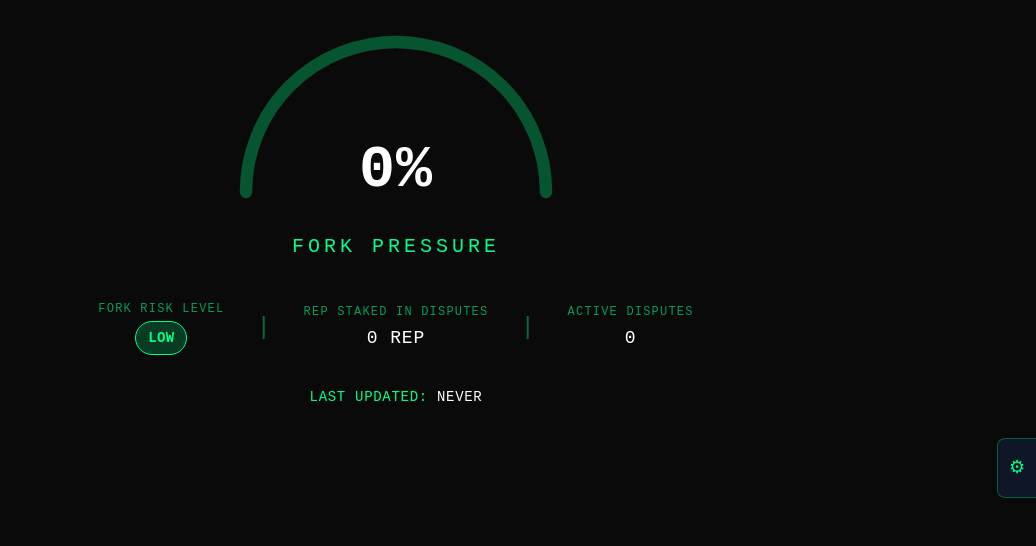
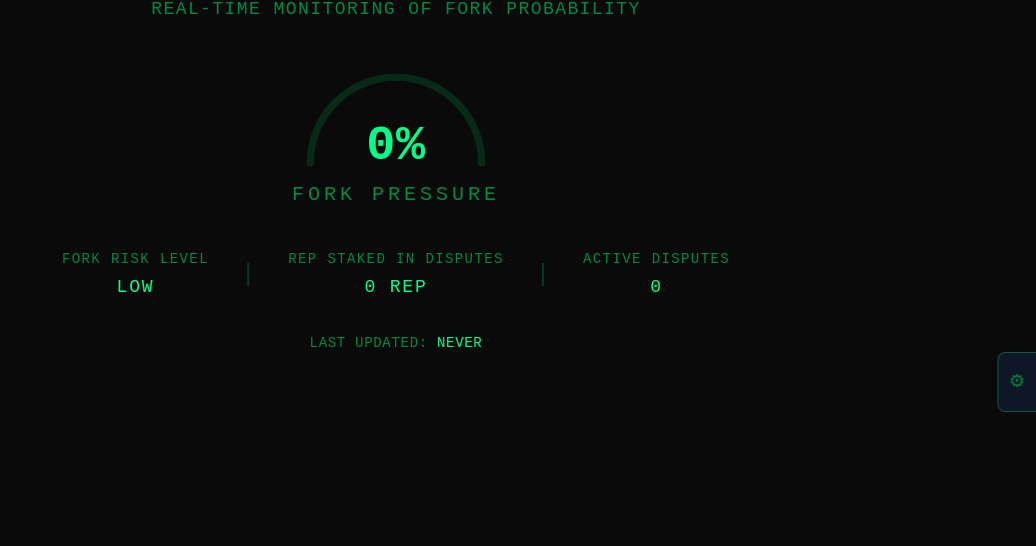
Before and after one commit to vbenter/augur-fork-meter, an Astro site: page / in a window 1280 px wide. Shown: the part 254-800 px from the top of the page, without its empty margins (244-1280 px from the left). Built offline with nearby package versions, Linux system fonts and the light colour scheme; Astro itself is replaced by a stand-in of ours; a web font is replaced by a local one.

Commit message:
Redesign floating controls and enhance UI with scenario buttons
- Replace single Random button with three scenario-specific buttons (Low/Medium/High Risk)
- Add control descriptions and improved panel layout
- Simplify risk badge to colored text without background/borders
- Update color scheme to use muted-primary throughout interface
- Add green glow effect to gauge arc using CSS drop-shadow
- Fix arc border width issue at low percentages
- Improve gauge display sizing and typography
- Add Claude settings and Playwright test exclusions

```diff
--- a/src/components/DataPanels.tsx
+++ b/src/components/DataPanels.tsx
@@ -15,24 +15,24 @@ export const DataPanels: React.FC<DataPanelsProps> = ({
   return (
     <div className={cn("flex flex-wrap items-center justify-center gap-8 mt-8")}>
       <div className="flex flex-col items-center">
-        <div className="text-xs mb-1 uppercase tracking-[0.1em] font-light text-primary/60">FORK RISK LEVEL</div>
-        <div className="text-lg font-light text-white tracking-[0.05em]">
+        <div className="text-sm mb-1 uppercase tracking-[0.1em] font-light text-muted-primary">FORK RISK LEVEL</div>
+        <div className="text-lg uppercase font-light text-white tracking-[0.1em]">
           <RiskBadge level={riskLevel.level} />
         </div>
       </div>
 
-      <div className="text-primary/40 text-2xl font-light">|</div>
+      <div className="text-muted-primary/40 text-2xl font-light">|</div>
 
       <div className="flex flex-col items-center">
-        <div className="text-xs mb-1 uppercase tracking-[0.1em] font-light text-primary/60">REP STAKED IN DISPUTES</div>
-        <div className="text-lg font-light text-white tracking-[0.05em]">{formatNumber(repStaked)} REP</div>
+        <div className="text-sm mb-1 uppercase tracking-[0.1em] font-light text-muted-primary">REP STAKED IN DISPUTES</div>
+        <div className="text-lg uppercase font-light text-primary tracking-[0.1em]">{formatNumber(repStaked)} REP</div>
       </div>
 
-      <div className="text-primary/40 text-2xl font-light">|</div>
+      <div className="text-muted-primary/40 text-2xl font-light">|</div>
 
       <div className="flex flex-col items-center">
-        <div className="text-xs mb-1 uppercase tracking-[0.1em] font-light text-primary/60">ACTIVE DISPUTES</div>
-        <div className="text-lg font-light text-white tracking-[0.05em]">{activeDisputes.toString()}</div>
+        <div className="text-sm mb-1 uppercase tracking-[0.1em] font-light text-muted-primary">ACTIVE DISPUTES</div>
+        <div className="text-lg uppercase font-light text-primary tracking-[0.1em]">{activeDisputes.toString()}</div>
       </div>
     </div>
   );
--- a/src/components/FloatingControls.tsx
+++ b/src/components/FloatingControls.tsx
@@ -5,7 +5,9 @@ import type { FloatingControlsProps } from '../types/gauge';
 export const FloatingControls: React.FC<FloatingControlsProps> = ({
   percentage,
   onSliderChange,
-  onRandomClick,
+  onLowRiskClick,
+  onMediumRiskClick,
+  onHighRiskClick,
   isPanelExpanded,
   onTogglePanel
 }) => {
@@ -17,11 +19,15 @@ export const FloatingControls: React.FC<FloatingControlsProps> = ({
   return (
     <div className="fixed bottom-5 right-5 z-[1000]">
       <div className={cn(
-        "bg-gray-900/95 rounded-xl p-5 backdrop-blur border border-primary/30 flex flex-col gap-4 min-w-[250px] transition-transform duration-300 ease-in-out",
+        "bg-gray-900/95 rounded-xl p-5 backdrop-blur border border-primary/30 flex flex-col gap-4 min-w-[300px] transition-transform duration-300 ease-in-out",
         isPanelExpanded ? "translate-x-0" : "translate-x-[calc(100%+20px)]"
       )}>
+        <div className="text-xs uppercase tracking-[0.1em] font-light text-muted-primary mb-2">
+          Use slider for manual control or select scenario buttons
+        </div>
+
         <div className="flex items-center gap-2.5">
-          <label htmlFor="percentageSlider" className="text-sm min-w-[60px] font-light tracking-[0.1em] uppercase text-primary">MANUAL:</label>
+          <label htmlFor="percentageSlider" className="text-sm min-w-[60px] font-light tracking-[0.1em] uppercase text-muted-primary">MANUAL:</label>
           <input
             type="range"
             id="percentageSlider"
@@ -33,16 +39,32 @@ export const FloatingControls: React.FC<FloatingControlsProps> = ({
             className="flex-1 h-1.5 rounded-sm bg-white/20 outline-none appearance-none slider"
           />
         </div>
-        <div className="flex items-center gap-2.5">
+
+        <div className="text-sm font-light tracking-[0.1em] uppercase text-muted-primary mb-1">SCENARIOS:</div>
+
+        <div className="flex flex-col gap-2">
           <button
-            onClick={onRandomClick}
-            className="px-4 py-2 text-white border border-primary/50 bg-primary/10 rounded-md cursor-pointer text-sm font-light tracking-[0.1em] uppercase transition-all duration-300 whitespace-nowrap hover:bg-primary/20 hover:border-primary"
+            onClick={onLowRiskClick}
+            className="px-4 py-2 text-white border border-[color:var(--gauge-color-safe)]/50 bg-[color:var(--gauge-color-safe)]/10 rounded-md cursor-pointer text-sm font-light tracking-[0.1em] uppercase transition-all duration-300 whitespace-nowrap hover:bg-[color:var(--gauge-color-safe)]/20 hover:border-[color:var(--gauge-color-safe)]"
           >
-            Random
+            Low Risk
+          </button>
+          <button
+            onClick={onMediumRiskClick}
+            className="px-4 py-2 text-white border border-[color:var(--gauge-color-warning)]/50 bg-[color:var(--gauge-color-warning)]/10 rounded-md cursor-pointer text-sm font-light tracking-[0.1em] uppercase transition-all duration-300 whitespace-nowrap hover:bg-[color:var(--gauge-color-warning)]/20 hover:border-[color:var(--gauge-color-warning)]"
+          >
+            Medium Risk
+          </button>
+          <button
+            onClick={onHighRiskClick}
+            className="px-4 py-2 text-white border border-[color:var(--gauge-color-critical)]/50 bg-[color:var(--gauge-color-critical)]/10 rounded-md cursor-pointer text-sm font-light tracking-[0.1em] uppercase transition-all duration-300 whitespace-nowrap hover:bg-[color:var(--gauge-color-critical)]/20 hover:border-[color:var(--gauge-color-critical)]"
+          >
+            High Risk
           </button>
         </div>
+
         <div
-          className="absolute -left-10 top-1/2 -translate-y-1/2 w-10 h-15 bg-gray-900/95 border border-primary/30 border-r-0 rounded-l-lg text-primary cursor-pointer flex items-center justify-center text-lg transition-colors duration-300 hover:bg-gray-800/95 hover:text-primary"
+          className="absolute -left-10 top-1/2 -translate-y-1/2 w-10 h-15 bg-gray-900/95 border border-primary/30 border-r-0 rounded-l-lg text-muted-primary cursor-pointer flex items-center justify-center text-lg transition-colors duration-300 hover:bg-gray-800/95 hover:text-muted-primary"
           onClick={onTogglePanel}
         >
           ⚙
--- a/src/components/ForkMeter.tsx
+++ b/src/components/ForkMeter.tsx
@@ -3,7 +3,7 @@ import { cn } from '../lib/utils';
 import { GaugeDisplay } from './GaugeDisplay';
 import { DataPanels } from './DataPanels';
 import { FloatingControls } from './FloatingControls';
-import type { GaugeData, RiskLevel, FakeDataScenario } from '../types/gauge';
+import type { GaugeData, RiskLevel } from '../types/gauge';
 
 export const ForkMeter: React.FC = () => {
   const [currentValue, setCurrentValue] = useState<number>(0);
@@ -15,47 +15,28 @@ export const ForkMeter: React.FC = () => {
   const [isPanelExpanded, setIsPanelExpanded] = useState<boolean>(false);
   const [lastUpdated, setLastUpdated] = useState<string>('Never');
 
-  const generateFakeData = useCallback((): GaugeData => {
-    // Simulate realistic fork probability scenarios
-    const scenarios: FakeDataScenario[] = [
-      // Low risk scenario
-      {
-        percentage: Math.random() * 25,
-        repStaked: Math.floor(Math.random() * 50000) + 10000,
-        activeDisputes: Math.floor(Math.random() * 3) + 1
-      },
-      // Medium risk scenario
-      {
-        percentage: 30 + Math.random() * 35,
-        repStaked: Math.floor(Math.random() * 150000) + 75000,
-        activeDisputes: Math.floor(Math.random() * 8) + 3
-      },
-      // High risk scenario
-      {
-        percentage: 70 + Math.random() * 30,
-        repStaked: Math.floor(Math.random() * 300000) + 200000,
-        activeDisputes: Math.floor(Math.random() * 15) + 8
-      }
-    ];
+  const generateLowRiskData = useCallback((): GaugeData => {
+    const percentage = Math.random() * 25;
+    const repStaked = Math.floor(Math.random() * 50000) + 10000;
+    const activeDisputes = Math.floor(Math.random() * 3) + 1;
 
-    // Weighted selection favoring lower risk scenarios
-    const weights = [0.6, 0.3, 0.1];
-    const random = Math.random();
-    let selectedScenario: FakeDataScenario;
+    return { percentage, repStaked, activeDisputes };
+  }, []);
 
-    if (random < weights[0]) {
-      selectedScenario = scenarios[0];
-    } else if (random < weights[0] + weights[1]) {
-      selectedScenario = scenarios[1];
-    } else {
-      selectedScenario = scenarios[2];
-    }
+  const generateMediumRiskData = useCallback((): GaugeData => {
+    const percentage = 30 + Math.random() * 35;
+    const repStaked = Math.floor(Math.random() * 150000) + 75000;
+    const activeDisputes = Math.floor(Math.random() * 8) + 3;
 
-    return {
-      percentage: selectedScenario.percentage,
-      repStaked: selectedScenario.repStaked,
-      activeDisputes: selectedScenario.activeDisputes
-    };
+    return { percentage, repStaked, activeDisputes };
+  }, []);
+
+  const generateHighRiskData = useCallback((): GaugeData => {
+    const percentage = 70 + Math.random() * 30;
+    const repStaked = Math.floor(Math.random() * 300000) + 200000;
+    const activeDisputes = Math.floor(Math.random() * 15) + 8;
+
+    return { percentage, repStaked, activeDisputes };
   }, []);
 
   const updateDataForPercentage = useCallback((percentage: number): GaugeData => {
@@ -99,12 +80,26 @@ export const ForkMeter: React.FC = () => {
     setLastUpdated(new Date().toLocaleString());
   }, [updateDataForPercentage]);
 
-  const handleRandomClick = useCallback(() => {
-    const newData = generateFakeData();
+  const handleLowRiskClick = useCallback(() => {
+    const newData = generateLowRiskData();
     setCurrentValue(newData.percentage);
     setGaugeData(newData);
     setLastUpdated(new Date().toLocaleString());
-  }, [generateFakeData]);
+  }, [generateLowRiskData]);
+
+  const handleMediumRiskClick = useCallback(() => {
+    const newData = generateMediumRiskData();
+    setCurrentValue(newData.percentage);
+    setGaugeData(newData);
+    setLastUpdated(new Date().toLocaleString());
+  }, [generateMediumRiskData]);
+
+  const handleHighRiskClick = useCallback(() => {
+    const newData = generateHighRiskData();
+    setCurrentValue(newData.percentage);
+    setGaugeData(newData);
+    setLastUpdated(new Date().toLocaleString());
+  }, [generateHighRiskData]);
 
   const handleTogglePanel = useCallback(() => {
     setIsPanelExpanded(prev => !prev);
@@ -114,8 +109,8 @@ export const ForkMeter: React.FC = () => {
 
   return (
     <div className={cn("max-w-4xl w-full text-center")}>
-      <h1 className="text-5xl mb-4 font-light tracking-[0.1em] text-white">AUGUR FORK METER</h1>
-      <p className="text-lg mb-10 font-light tracking-[0.08em] uppercase text-primary">Real-time monitoring of fork probability</p>
+      <h1 className="text-5xl mb-2 font-light tracking-[0.1em] text-primary">AUGUR FORK METER</h1>
+      <p className="text-lg mb-10 font-light tracking-[0.08em] uppercase text-muted-primary">Real-time monitoring of fork probability</p>
 
       <GaugeDisplay percentage={gaugeData.percentage} />
 
@@ -125,14 +120,16 @@ export const ForkMeter: React.FC = () => {
         activeDisputes={gaugeData.activeDisputes}
       />
 
-      <div className="mt-8 text-sm font-light tracking-[0.05em] uppercase text-primary">
-        Last updated: <span className="text-white">{lastUpdated}</span>
+      <div className="mt-8 text-sm font-light tracking-[0.05em] uppercase text-muted-primary">
+        Last updated: <span className="text-primary">{lastUpdated}</span>
       </div>
 
       <FloatingControls
         percentage={currentValue}
         onSliderChange={handleSliderChange}
-        onRandomClick={handleRandomClick}
+        onLowRiskClick={handleLowRiskClick}
+        onMediumRiskClick={handleMediumRiskClick}
+        onHighRiskClick={handleHighRiskClick}
         isPanelExpanded={isPanelExpanded}
         onTogglePanel={handleTogglePanel}
       />
--- a/src/components/GaugeDisplay.tsx
+++ b/src/components/GaugeDisplay.tsx
@@ -29,8 +29,8 @@ export const GaugeDisplay: React.FC<GaugeDisplayProps> = ({ percentage }) => {
   };
 
   return (
-    <div className={cn("relative mb-10 flex flex-col items-center")}>
-      <svg className="w-[350px] h-[200px] max-w-full" viewBox="60 60 280 160">
+    <div className={cn("relative mb-10 flex flex-col gap-y-1 items-center")}>
+      <svg className="max-w-[200px] w-full" viewBox="60 60 280 160">
         <defs>
           <linearGradient id="pathGradient" x1="80" y1="200" x2="320" y2="200" gradientUnits="userSpaceOnUse">
             <stop offset="0%" style={{ stopColor: 'var(--gauge-color-safe)' }} />
@@ -39,6 +39,15 @@ export const GaugeDisplay: React.FC<GaugeDisplayProps> = ({ percentage }) => {
             <stop offset="80%" style={{ stopColor: 'var(--gauge-color-danger)' }} />
             <stop offset="100%" style={{ stopColor: 'var(--gauge-color-critical)' }} />
           </linearGradient>
+
+          <filter id="glow" x="-200%" y="-200%" width="500%" height="500%">
+            <feGaussianBlur stdDeviation="8" result="coloredBlur"/>
+            <feColorMatrix in="coloredBlur" type="matrix" values="1 0 0 0 0  0 1 0 0 0  0 0 1 0 0  0 0 0 3 0"/>
+            <feMerge>
+              <feMergeNode in="coloredBlur"/>
+              <feMergeNode in="SourceGraphic"/>
+            </feMerge>
+          </filter>
         </defs>
 
         {/* Background track */}
@@ -50,29 +59,30 @@ export const GaugeDisplay: React.FC<GaugeDisplayProps> = ({ percentage }) => {
           strokeLinecap="round"
         />
 
-        {/* Dynamic colored arc based on percentage */}
+        {/* Dynamic colored arc with CSS glow */}
         <path
           d={updateArc(percentage)}
           fill="none"
           stroke="url(#pathGradient)"
           strokeWidth="var(--gauge-thickness)"
           strokeLinecap="round"
+          style={{ filter: 'drop-shadow(0 0 0.5em oklch(from var(--color-primary) l c h / 0.5))' }}
         />
 
-        {/* Percentage at baseline of arc */}
+        {/* Percentage value at baseline of arc */}
         <text
           x="200"
           y="195"
           textAnchor="middle"
-          fill="#ffffff"
-          fontSize="48"
+          fill="var(--color-primary)"
+          fontSize="4.25em"
           fontWeight="bold"
         >
           {formatPercentage(percentage)}
         </text>
       </svg>
 
-      <div className="text-xl mt-4 uppercase tracking-[0.2em] font-light text-primary">FORK PRESSURE</div>
+      <div className="text-xl uppercase tracking-[0.2em] font-light text-muted-primary">FORK PRESSURE</div>
     </div>
   );
 };
--- a/src/components/RiskBadge.tsx
+++ b/src/components/RiskBadge.tsx
@@ -6,23 +6,21 @@ interface RiskBadgeProps {
 }
 
 export const RiskBadge: React.FC<RiskBadgeProps> = ({ level }) => {
-  const getStyles = (level: string) => {
-    const baseStyles = "inline-block px-3 py-1.5 rounded-full text-sm font-bold uppercase tracking-wide";
-
+  const getTextColor = (level: string) => {
     switch (level) {
       case 'Low':
-        return cn(baseStyles, "bg-[color:var(--gauge-color-safe)]/20 text-[color:var(--gauge-color-safe)] border border-[color:var(--gauge-color-safe)]");
+        return "text-[color:var(--gauge-color-safe)]";
       case 'Medium':
-        return cn(baseStyles, "bg-[color:var(--gauge-color-warning)]/20 text-[color:var(--gauge-color-warning)] border border-[color:var(--gauge-color-warning)]");
+        return "text-[color:var(--gauge-color-warning)]";
       case 'High':
-        return cn(baseStyles, "bg-[color:var(--gauge-color-critical)]/20 text-[color:var(--gauge-color-critical)] border border-[color:var(--gauge-color-critical)]");
+        return "text-[color:var(--gauge-color-critical)]";
       default:
-        return baseStyles;
+        return "text-white";
     }
   };
 
   return (
-    <span className={getStyles(level)}>
+    <span className={getTextColor(level)}>
       {level}
     </span>
   );
--- a/src/styles/global.css
+++ b/src/styles/global.css
@@ -2,6 +2,7 @@
 
 @theme {
   --color-primary: #00ff88;
+  --color-muted-primary: #008844;
 }
 
 :root {
@@ -10,7 +11,7 @@
   --gauge-color-warning: #ffff00;
   --gauge-color-danger: #ff8800;
   --gauge-color-critical: #ff0044;
-  --gauge-bg-color: rgba(0, 255, 136, 0.3);
+  --gauge-bg-color: oklch(from var(--color-muted-primary) l c h / 0.25);
   --gauge-thickness: 10;
 }
 
--- a/src/types/gauge.ts
+++ b/src/types/gauge.ts
@@ -22,7 +22,9 @@ export interface DataPanelsProps {
 export interface FloatingControlsProps {
   percentage: number;
   onSliderChange: (percentage: number) => void;
-  onRandomClick: () => void;
+  onLowRiskClick: () => void;
+  onMediumRiskClick: () => void;
+  onHighRiskClick: () => void;
   isPanelExpanded: boolean;
   onTogglePanel: () => void;
 }
```
Also changed, not shown: .claude/settings.local.json (added), 2 other files.
